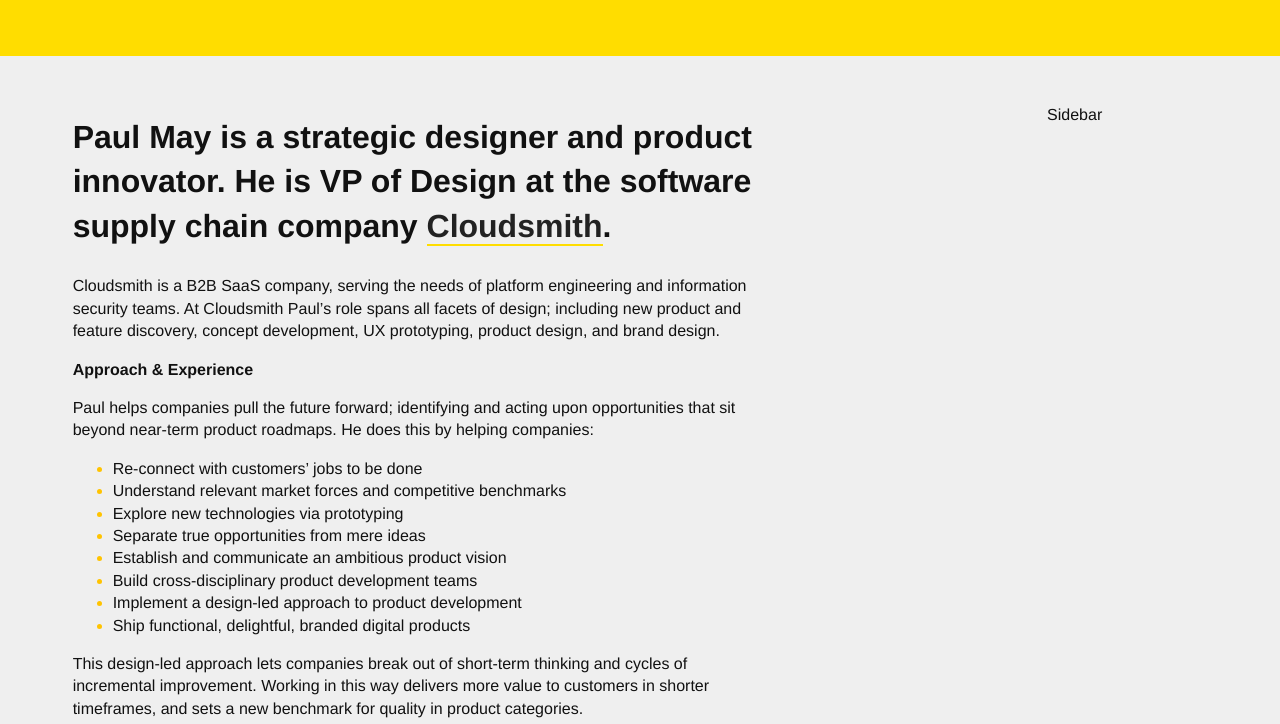
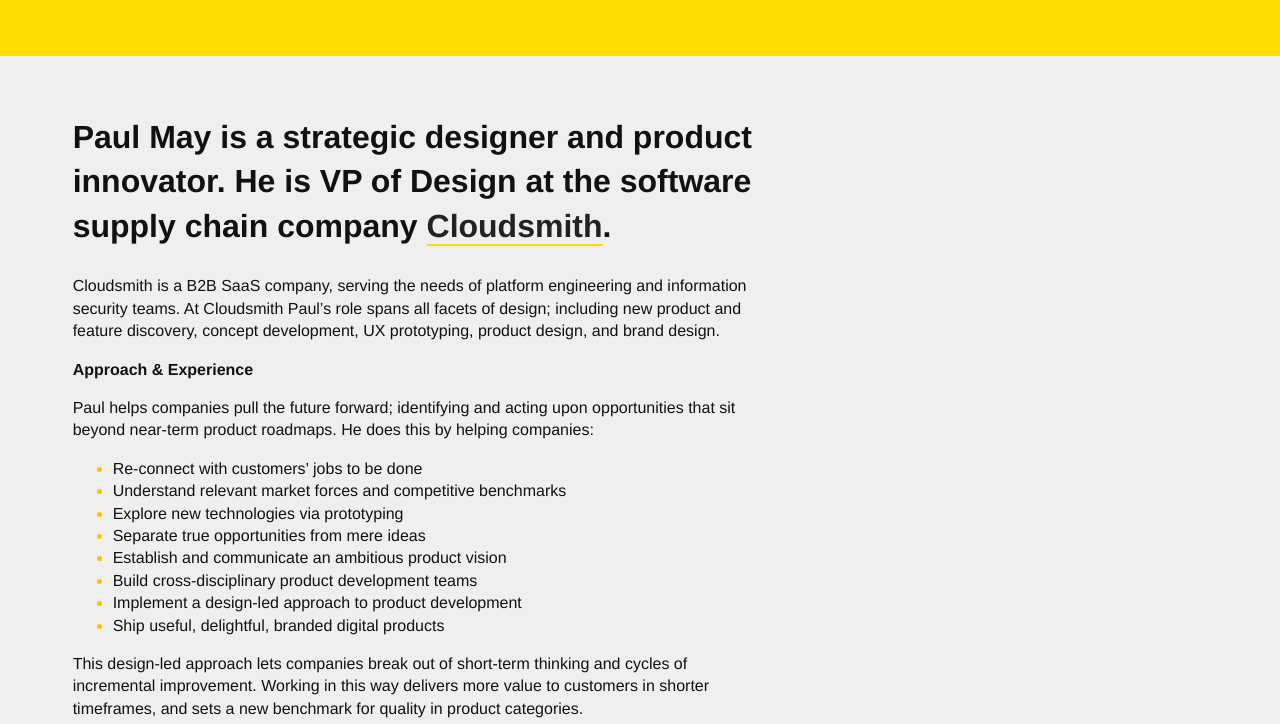
Before and after one commit to paulmmay/paulmay.org, a Jekyll site: the page built from index.md, in a window 1280 px wide. Shown: the top 724 px of the page. Built offline with Jekyll 4.4.1, drawn with Linux system fonts in a browser that asks for light colours.

Commit message:
remove sidebar

```diff
--- a/index.md
+++ b/index.md
@@ -1,7 +1,6 @@
 ---
 layout: default
 title: Paul
-sidebar: sidebar
 ---
 ## Paul May is a strategic designer and product innovator. He is VP of Design at the software supply chain company [Cloudsmith](https://cloudsmith.com).
 
@@ -18,7 +17,7 @@ Paul helps companies pull the future forward; identifying and acting upon opport
 * Establish and communicate an ambitious product vision
 * Build cross-disciplinary product development teams
 * Implement a design-led approach to product development
-* Ship functional, delightful, branded digital products
+* Ship useful, delightful, branded digital products
 
 This design-led approach lets companies break out of short-term thinking and cycles of incremental improvement. Working in this way delivers more value to customers in shorter timeframes, and sets a new benchmark for quality in product categories.
 
```
Also changed, not shown: 1 other file.
